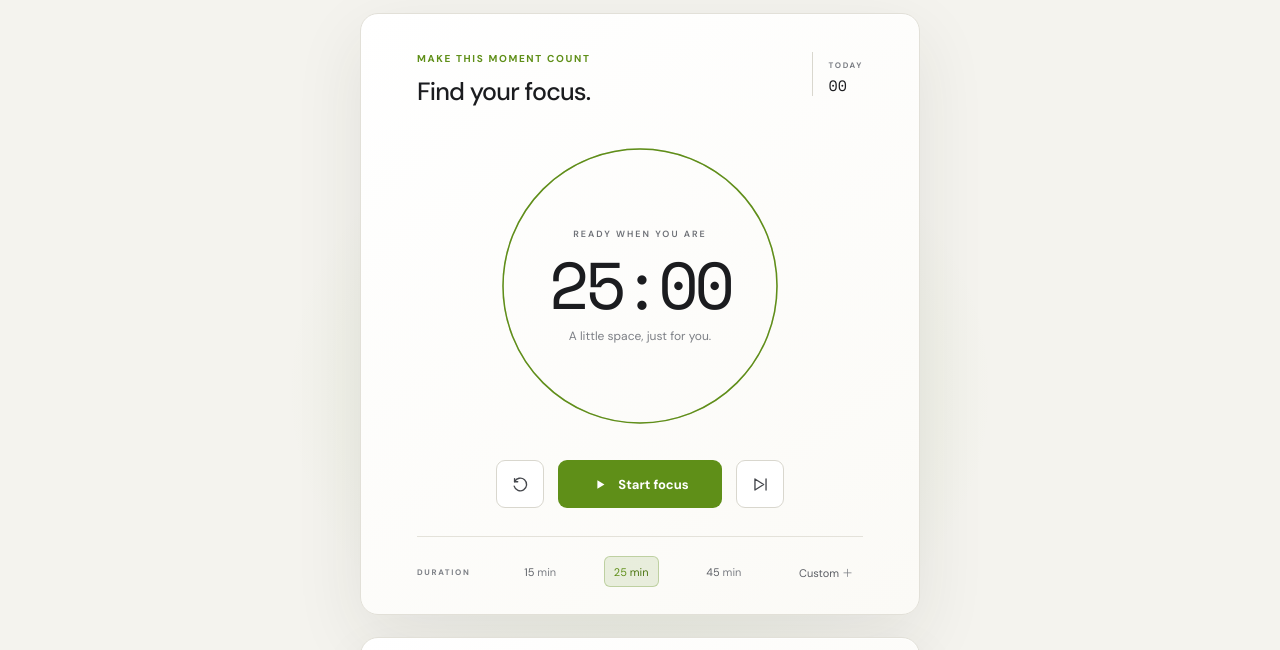
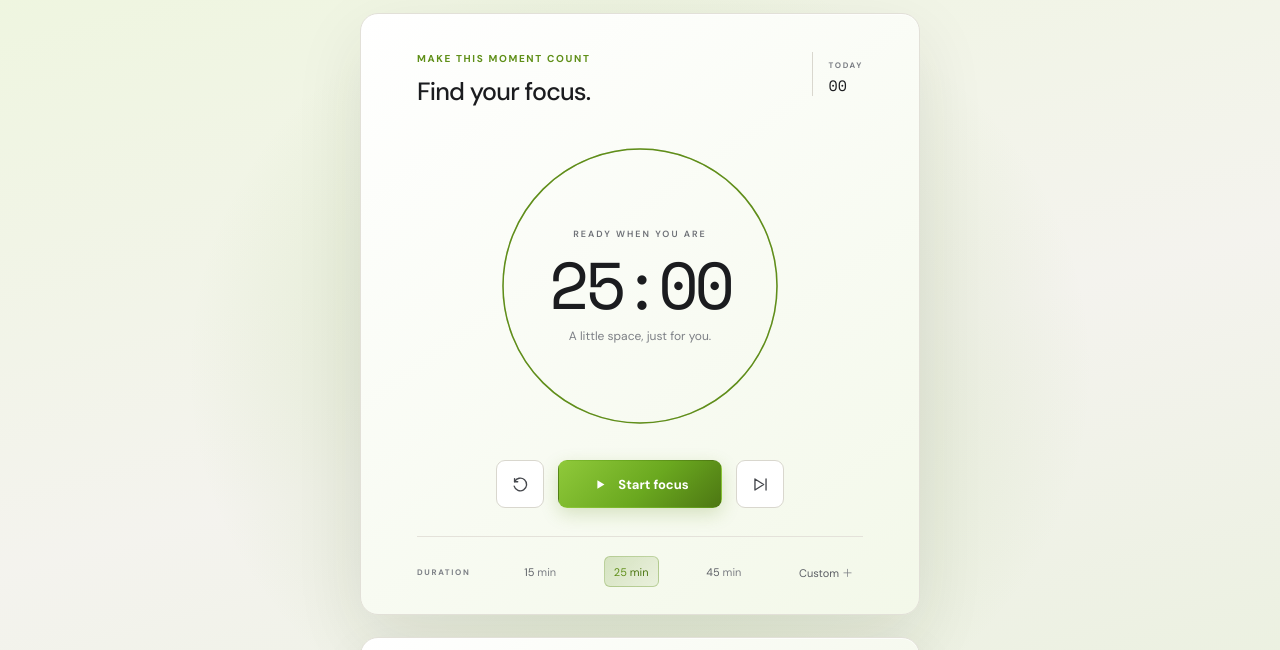
Before and after one commit to jeff-mker/git-practice, a plain HTML site: page index.html in a window 1280 px wide. Shown: the part 83-733 px from the top of the page. Drawn offline with nearby package versions, Linux system fonts and the light colour scheme.

Commit message:
style(theme): 新增强调色渐变并加深背景与卡片底色

```diff
--- a/style.css
+++ b/style.css
@@ -9,9 +9,10 @@
   --accent-hover: #d0f795;
   --accent-contrast: #1a2012;
   --accent-text: #a8c880;
+  --accent-gradient: linear-gradient(135deg, #d8ff9a, #9fe05a 55%, #6fae35);
 
   --bg: #101114;
-  --bg-glow: rgba(68, 78, 57, 0.13);
+  --bg-glow: rgba(104, 168, 58, 0.24);
   --text: #f3f1ec;
   --text-secondary: #c7c7c4;
   --text-tertiary: #a7a8aa;
@@ -37,14 +38,15 @@
   --track: #383a3c;
   --marker-dot: #5c5f63;
   --card-border: #292b2e;
-  --card-bg: linear-gradient(145deg, rgba(28, 29, 32, 0.98), rgba(22, 23, 26, 0.98));
-  --card-shadow: 0 28px 90px rgba(0, 0, 0, 0.23), inset 0 1px 0 rgba(255, 255, 255, 0.025);
-  --history-bg: linear-gradient(145deg, rgba(26, 27, 30, 0.97), rgba(21, 22, 25, 0.97));
+  --card-bg: linear-gradient(145deg, rgba(32, 38, 28, 0.98), rgba(19, 21, 22, 0.98));
+  --card-shadow: 0 28px 90px rgba(0, 0, 0, 0.23), inset 0 1px 0 rgba(194, 240, 120, 0.06);
+  --history-bg: linear-gradient(145deg, rgba(29, 34, 26, 0.97), rgba(19, 20, 22, 0.97));
   --history-shadow: 0 20px 60px rgba(0, 0, 0, 0.18), inset 0 1px 0 rgba(255, 255, 255, 0.02);
   --dialog-bg: #1b1c1f;
   --dialog-shadow: 0 24px 80px rgba(0, 0, 0, 0.55);
   --backdrop: rgba(5, 6, 8, 0.72);
-  --body-bg: radial-gradient(ellipse at 50% 46%, var(--bg-glow), transparent 39%), var(--bg);
+  --body-bg: radial-gradient(ellipse at 50% 44%, var(--bg-glow), transparent 46%),
+    linear-gradient(165deg, #151b11 0%, var(--bg) 46%, #0b0d09 100%);
 
   background: var(--bg);
   color: var(--text);
@@ -58,9 +60,10 @@
   --accent-hover: #4d7713;
   --accent-contrast: #ffffff;
   --accent-text: #4d7713;
+  --accent-gradient: linear-gradient(135deg, #8fc93a, #6aa81f 55%, #4d7713);
 
   --bg: #f4f3ee;
-  --bg-glow: rgba(120, 170, 60, 0.16);
+  --bg-glow: rgba(120, 170, 60, 0.26);
   --text: #1b1c1f;
   --text-secondary: #45474c;
   --text-tertiary: #5c5f65;
@@ -86,13 +89,15 @@
   --track: #dedcd4;
   --marker-dot: #a9a7a0;
   --card-border: #e2e0d8;
-  --card-bg: linear-gradient(145deg, #ffffff, #fbfaf6);
+  --card-bg: linear-gradient(145deg, #ffffff, #f3f8e9);
   --card-shadow: 0 24px 70px rgba(40, 42, 35, 0.09), inset 0 1px 0 rgba(255, 255, 255, 0.7);
-  --history-bg: linear-gradient(145deg, #ffffff, #fbfaf6);
+  --history-bg: linear-gradient(145deg, #ffffff, #f1f6e6);
   --history-shadow: 0 18px 50px rgba(40, 42, 35, 0.07), inset 0 1px 0 rgba(255, 255, 255, 0.7);
   --dialog-bg: #ffffff;
   --dialog-shadow: 0 24px 70px rgba(30, 32, 26, 0.22);
   --backdrop: rgba(38, 40, 34, 0.36);
+  --body-bg: radial-gradient(ellipse at 50% 44%, var(--bg-glow), transparent 50%),
+    linear-gradient(165deg, #eef6de 0%, var(--bg) 48%, #e6efd8 100%);
 }
 
 * {
@@ -411,14 +416,19 @@ input:focus-visible {
   min-width: 164px;
   gap: 10px;
   padding: 0 22px;
-  background: var(--accent);
+  background: var(--accent-gradient);
+  box-shadow: 0 6px 18px rgba(var(--accent-rgb), 0.22);
   color: var(--accent-contrast);
   font-size: 13px;
   font-weight: 700;
 }
 
 .control-button.primary:hover {
-  background: var(--accent-hover);
+  background: linear-gradient(135deg, #e2ffab, #a9ea66 55%, #79bb3d);
+}
+
+:root[data-theme="light"] .control-button.primary:hover {
+  background: linear-gradient(135deg, #7fbc2e, #5e8f1b 55%, #446a12);
 }
 
 .control-button.primary svg {
@@ -490,7 +500,7 @@ input:focus-visible {
 
 .preset-button.selected {
   border-color: rgba(var(--accent-rgb), 0.3);
-  background: rgba(var(--accent-rgb), 0.12);
+  background: linear-gradient(135deg, rgba(var(--accent-rgb), 0.22), rgba(var(--accent-rgb), 0.08));
   color: var(--accent);
 }
 
```
